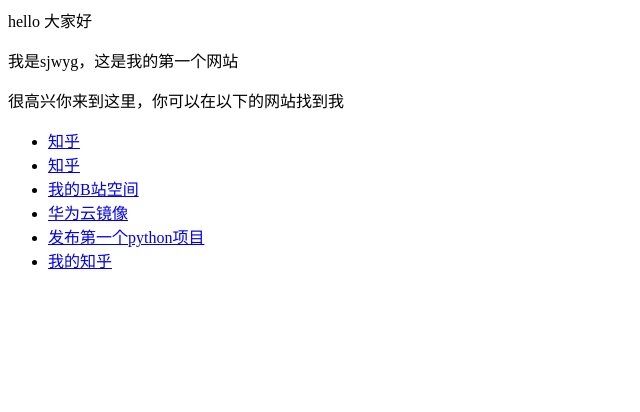
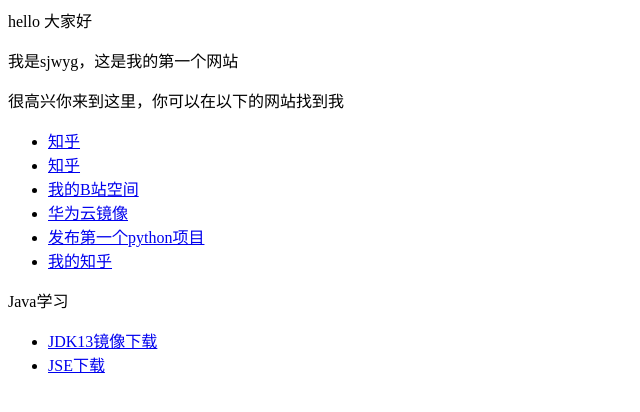
Before and after one commit to sjwyg/sjwyg.github.io, a plain HTML site: page index.html in a window 1280 px wide. Shown: the whole page, without its empty margins (0-640 px from the left). Drawn offline with Linux system fonts and the light colour scheme.

Commit message:
Update index.html

```diff
--- a/index.html
+++ b/index.html
@@ -9,3 +9,9 @@
     <li><a href="https://www.jianshu.com/p/b8a443a7aa31">发布第一个python项目</a></li>
     <li><a href="https://www.zhihu.com/">我的知乎</a></li>
 </ul>
+<P>Java学习</p>
+<ul>
+    <li><a href="https://repo.huaweicloud.com/java/jdk/">JDK13镜像下载</a></li>
+    <li><a href="https://www.oracle.com/java/technologies/javase-jdk14-downloads.html">JSE下载</a></li>
+
+</ul>
```
